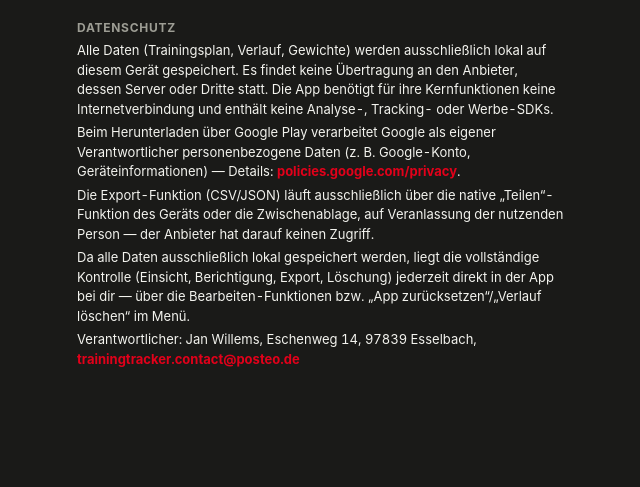
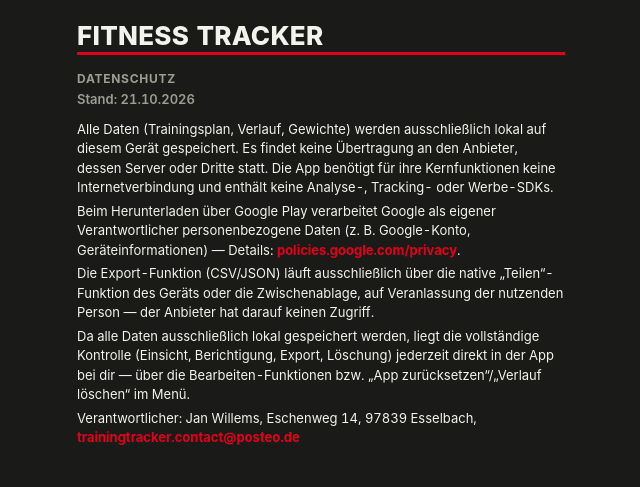
Before and after one commit to TrainingTrackerWorld/fitness-tracker-legal, a plain HTML site: page legal/datenschutz.html in a window 1280 px wide. Shown: the whole page, without its empty margins (319-959 px from the left). Drawn offline with Linux system fonts and the light colour scheme.

Commit message:
App-Name-Header und Stand-Datum ergaenzt (Kontext fuer Besucher vom Play Store)

```diff
--- a/legal/datenschutz.html
+++ b/legal/datenschutz.html
@@ -9,7 +9,9 @@
 </head>
 <body>
 <div class="legal">
+  <h1 style="margin-bottom:16px">Fitness Tracker</h1>
   <h4>Datenschutz</h4>
+  <p class="date" style="margin:-2px 0 10px">Stand: 21.10.2026</p>
   <p>Alle Daten (Trainingsplan, Verlauf, Gewichte) werden ausschließlich lokal auf diesem Gerät gespeichert. Es findet keine Übertragung an den Anbieter, dessen Server oder Dritte statt. Die App benötigt für ihre Kernfunktionen keine Internetverbindung und enthält keine Analyse-, Tracking- oder Werbe-SDKs.</p>
   <p>Beim Herunterladen über Google Play verarbeitet Google als eigener Verantwortlicher personenbezogene Daten (z. B. Google-Konto, Geräteinformationen) — Details: <a href="https://policies.google.com/privacy" target="_blank" rel="noopener">policies.google.com/privacy</a>.</p>
   <p>Die Export-Funktion (CSV/JSON) läuft ausschließlich über die native „Teilen“-Funktion des Geräts oder die Zwischenablage, auf Veranlassung der nutzenden Person — der Anbieter hat darauf keinen Zugriff.</p>
```
